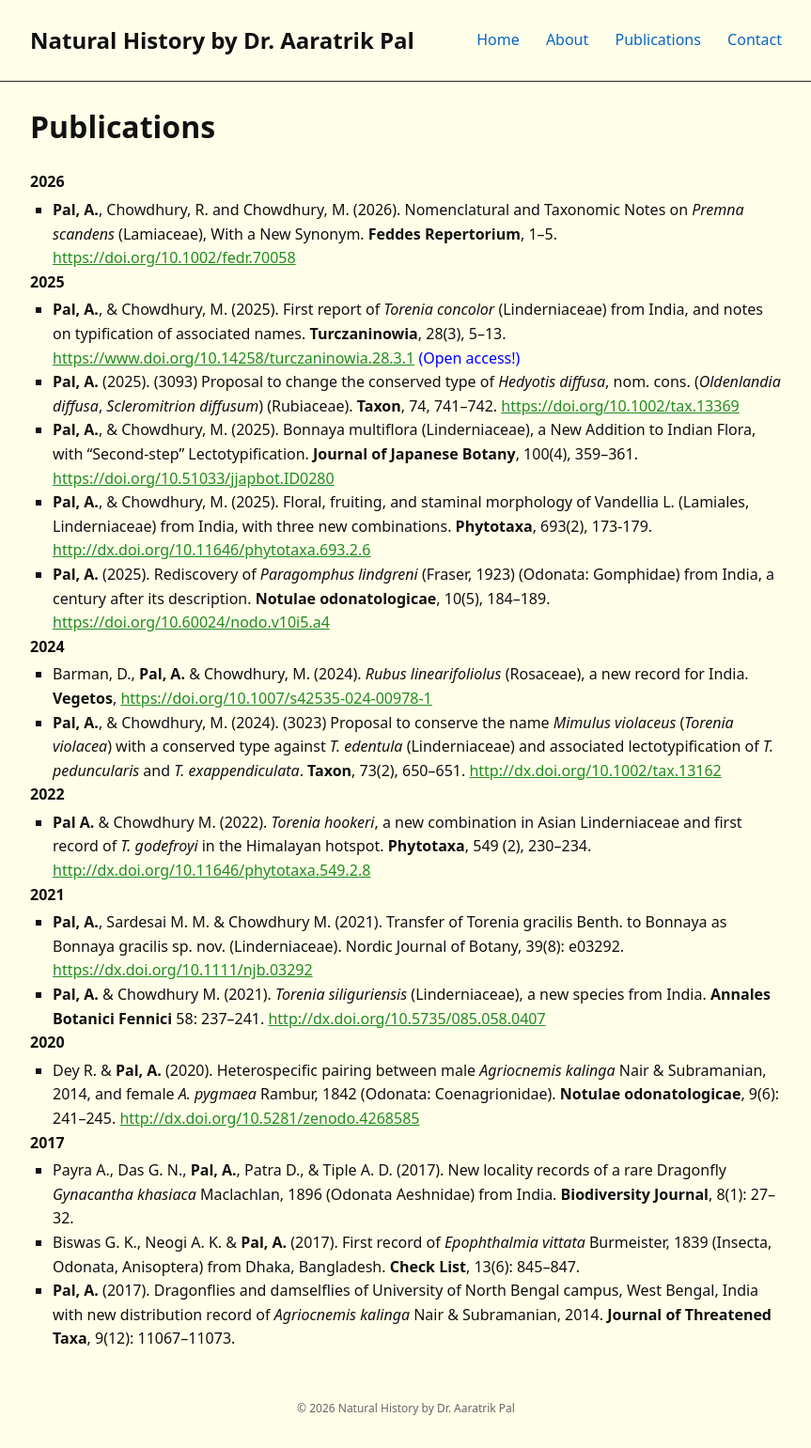
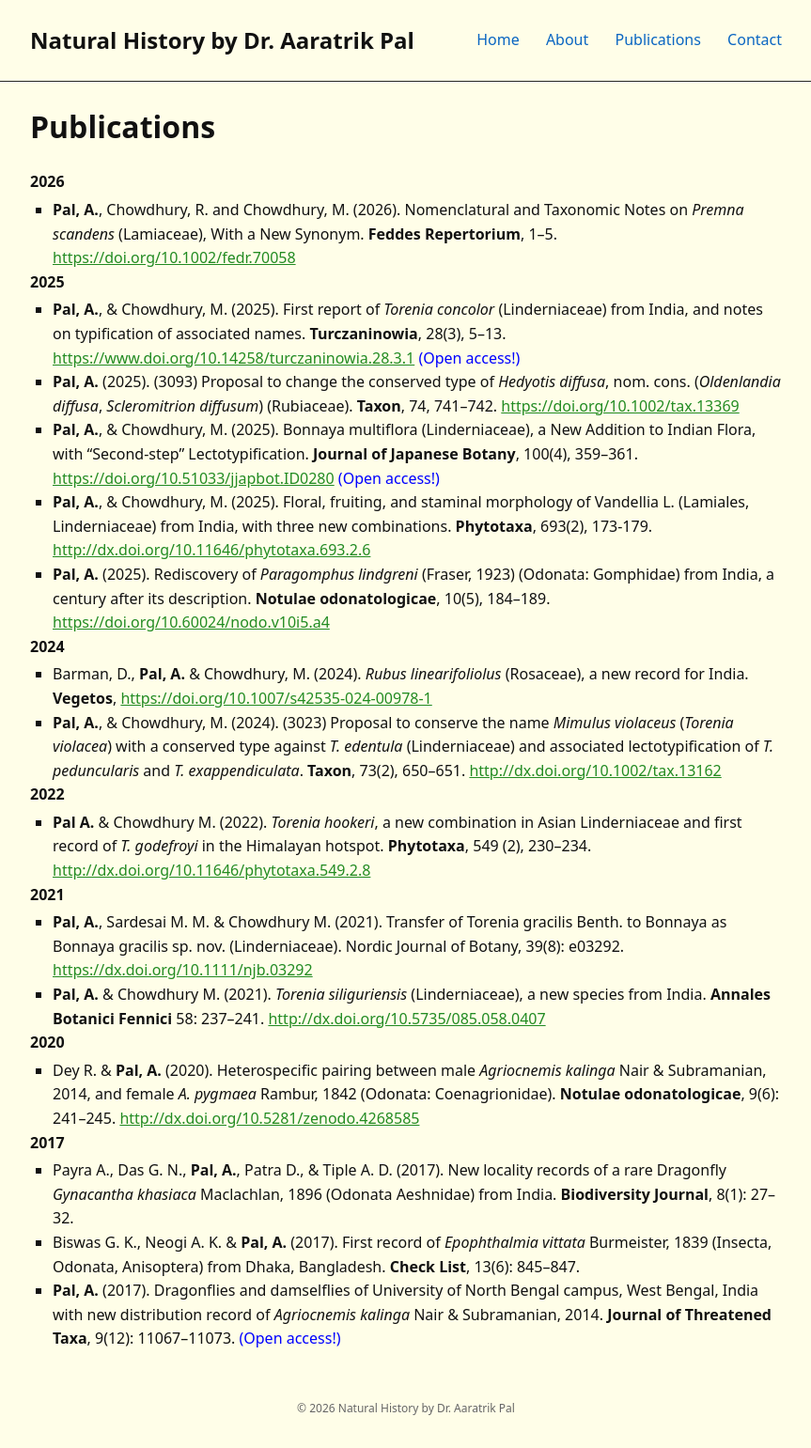
Before and after one commit to naturalhistory/naturalhistory.github.io, a Jekyll site: the page built from publications.md, in a window 1280 px wide. Shown: the whole page at 94% size, without its empty margins (208-1071 px from the left). Built offline with Jekyll 4.4.1, drawn with Linux system fonts in a browser that asks for light colours.

Commit message:
Update publications.md

```diff
--- a/publications.md
+++ b/publications.md
@@ -11,7 +11,7 @@ permalink: /publications/
 * **2025**
   - **Pal, A.**, & Chowdhury, M. (2025). First report of _Torenia concolor_ (Linderniaceae) from India, and notes on typification of associated names. __Turczaninowia__, 28(3), 5–13. <https://www.doi.org/10.14258/turczaninowia.28.3.1> <font color="blue">(Open access!)</font> <br>
   - **Pal, A.** (2025). (3093) Proposal to change the conserved type of _Hedyotis diffusa_, nom. cons. (_Oldenlandia diffusa_, _Scleromitrion diffusum_) (Rubiaceae). __Taxon__, 74, 741–742. <https://doi.org/10.1002/tax.13369> <br>
-  - **Pal, A.**, & Chowdhury, M. (2025). Bonnaya multiflora (Linderniaceae), a New Addition to Indian Flora, with “Second-step” Lectotypification. **Journal of Japanese Botany**, 100(4), 359–361. <https://doi.org/10.51033/jjapbot.ID0280> <br>
+  - **Pal, A.**, & Chowdhury, M. (2025). Bonnaya multiflora (Linderniaceae), a New Addition to Indian Flora, with “Second-step” Lectotypification. **Journal of Japanese Botany**, 100(4), 359–361. <https://doi.org/10.51033/jjapbot.ID0280> <font color="blue">(Open access!)</font> <br>
   - **Pal, A.**, & Chowdhury, M. (2025). Floral, fruiting, and staminal morphology of Vandellia L. (Lamiales, Linderniaceae) from India, with three new combinations. **Phytotaxa**, 693(2), 173-179. <http://dx.doi.org/10.11646/phytotaxa.693.2.6> <br>
   - **Pal, A.** (2025). Rediscovery of _Paragomphus lindgreni_ (Fraser, 1923) (Odonata: Gomphidae) from India, a century after its description. **Notulae odonatologicae**, 10(5), 184–189. <https://doi.org/10.60024/nodo.v10i5.a4> <br>
 * **2024**
@@ -29,7 +29,7 @@ permalink: /publications/
 * **2017**
   - Payra A., Das G. N., **Pal, A.**, Patra D., & Tiple A. D. (2017). New locality records of a rare Dragonfly _Gynacantha khasiaca_ Maclachlan, 1896 (Odonata Aeshnidae) from India. **Biodiversity Journal**, 8(1): 27–32.<br>
   - Biswas G. K., Neogi A. K. & **Pal, A.** (2017). First record of _Epophthalmia vittata_ Burmeister, 1839 (Insecta, Odonata, Anisoptera) from Dhaka, Bangladesh. **Check List**, 13(6): 845–847.<br>
-  - **Pal, A.** (2017). Dragonflies and damselflies of University of North Bengal campus, West Bengal, India with new distribution record of _Agriocnemis kalinga_ Nair & Subramanian, 2014. **Journal of Threatened Taxa**, 9(12): 11067–11073.<br>
+  - **Pal, A.** (2017). Dragonflies and damselflies of University of North Bengal campus, West Bengal, India with new distribution record of _Agriocnemis kalinga_ Nair & Subramanian, 2014. **Journal of Threatened Taxa**, 9(12): 11067–11073. <font color="blue">(Open access!)</font> <br>
 
 <style>
   /* Level 1: Year (No bullet, flush left) */
```
